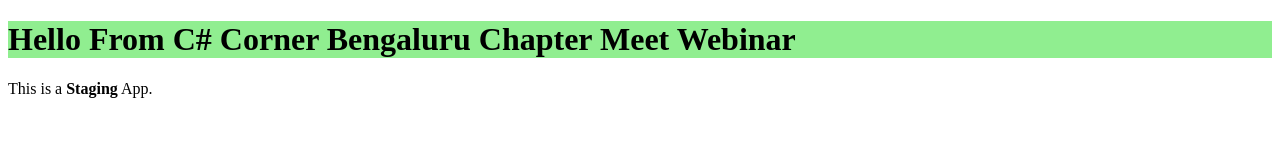
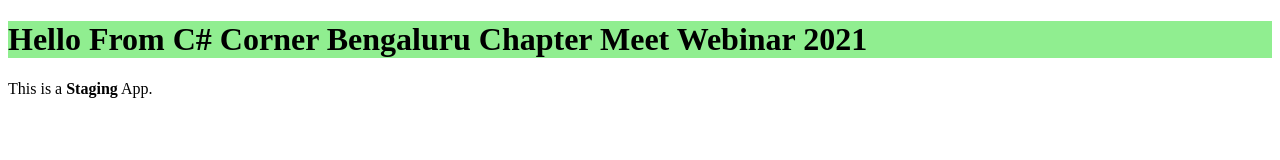
Before and after one commit to venkatamalle/WebAppStaging, a plain HTML site: page index.html in a window 1280 px wide. Drawn offline with Linux system fonts and the light colour scheme.

Commit message:
Update index.html

```diff
--- a/index.html
+++ b/index.html
@@ -5,7 +5,7 @@
 </head>
 <body>
 
-<h1 style="background-color:LightGreen;">Hello From C# Corner Bengaluru Chapter Meet Webinar</h1>
+<h1 style="background-color:LightGreen;">Hello From C# Corner Bengaluru Chapter Meet Webinar 2021</h1>
 <p>This is a <b>Staging</b> App.</p>
 
 </body>
```
